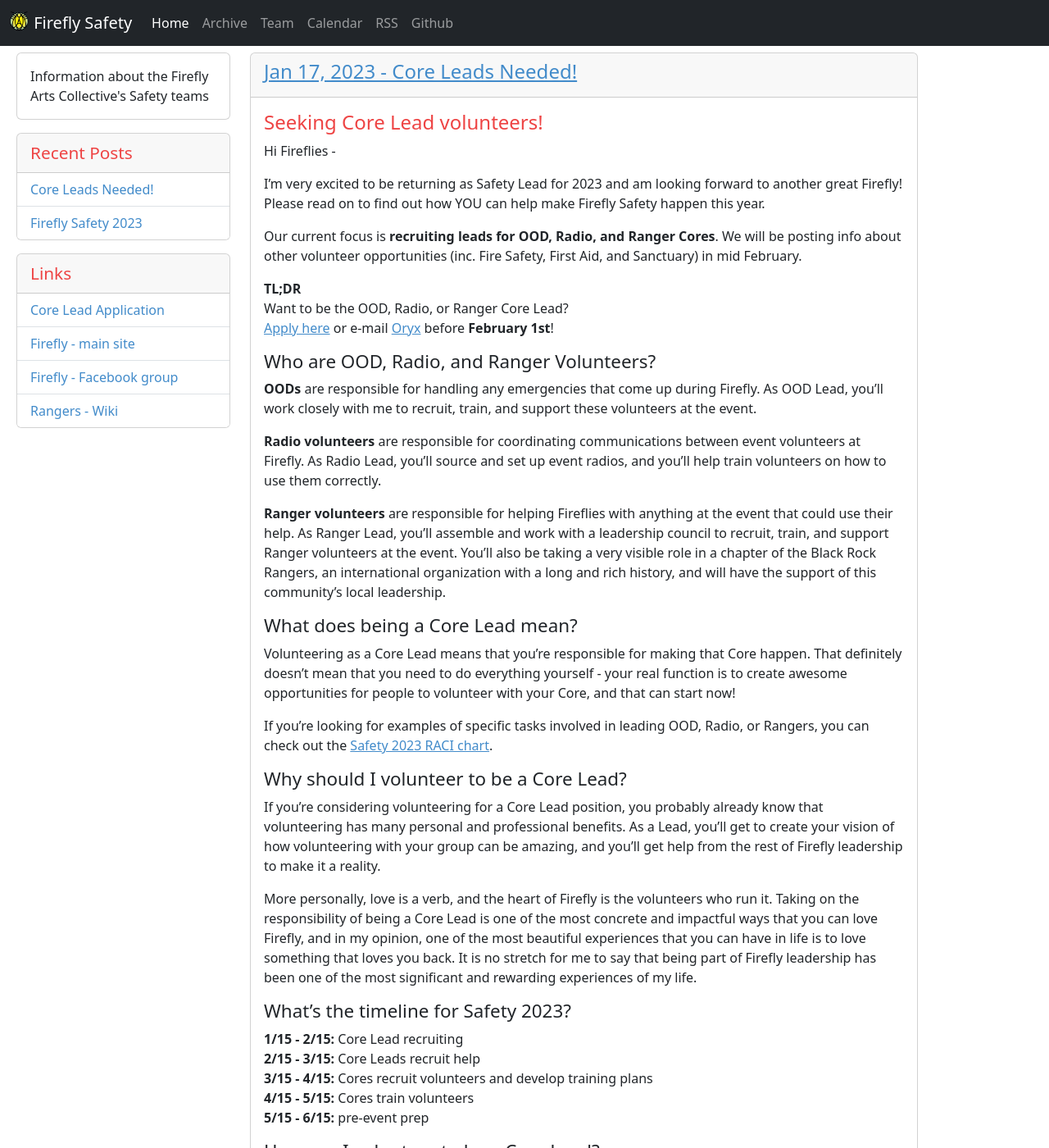
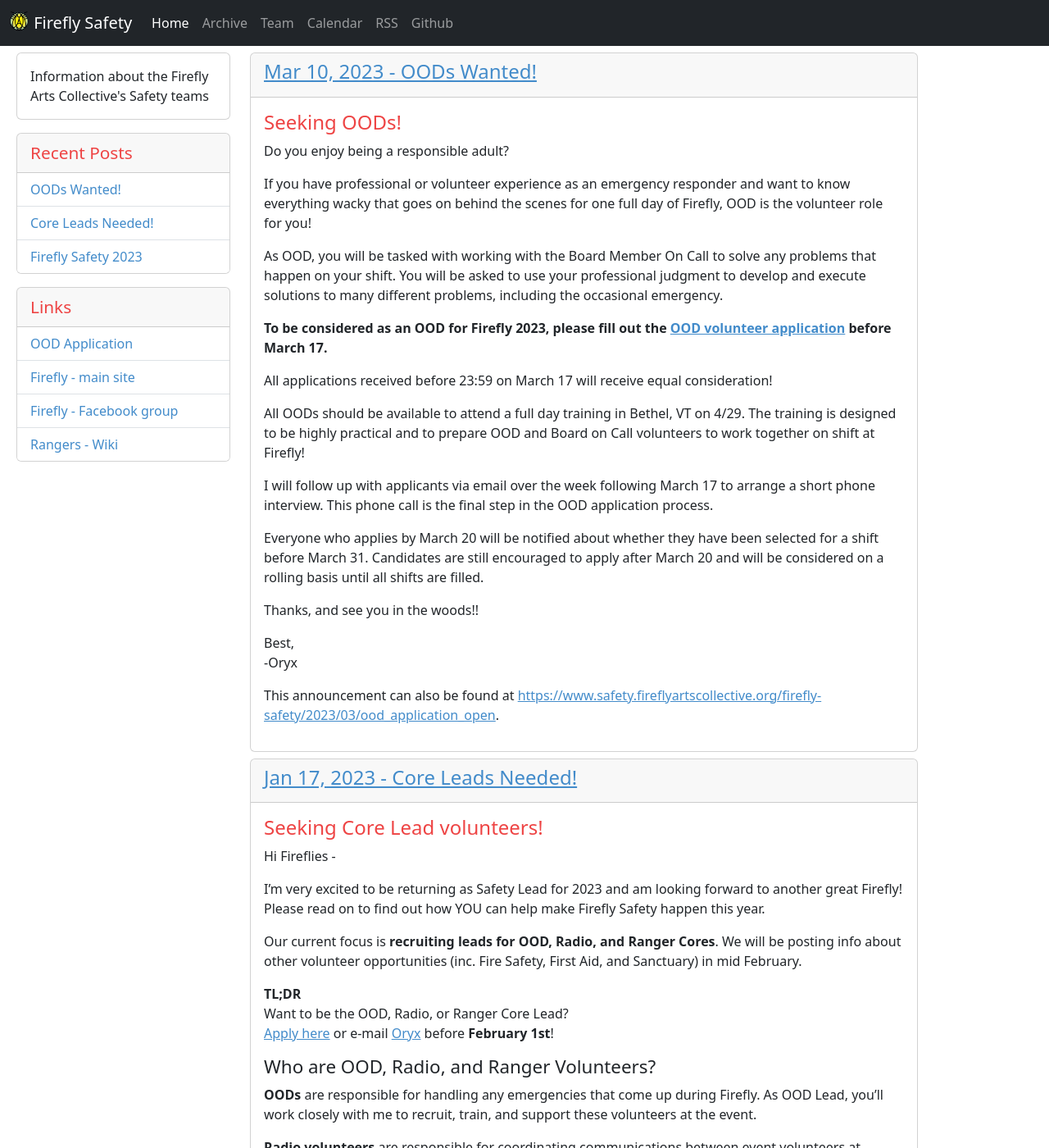
Before and after one commit to kasittig/firefly-safety, a Jekyll site: the page built from index.html, in a window 1280 px wide and 1400 px high. Shown: the whole window at 82% size. Built offline with Jekyll 4.4.1, drawn with Linux system fonts in a browser that asks for light colours; the list of posts is cut into pages by our own code.

Commit message:
OOD application for 2023

```diff
--- a/_includes/links-list.html
+++ b/_includes/links-list.html
@@ -4,7 +4,7 @@
     </div>
 
     <div class="list-group list-group-flush">
-        <a class="list-group-item list-group-item-action" href="{{ site.baseurl }}/lead_application.html">Core Lead Application</a>
+        <a class="list-group-item list-group-item-action" href="{{ site.baseurl }}/ood_application.html">OOD Application</a>
         {% for item in site.data.links %}
         <a class="list-group-item list-group-item-action" href={{ item.link }}>
             {{ item.name }}
--- /dev/null
+++ b/_posts/2023-03-10-ood_application_open.md
@@ -0,0 +1,38 @@
+---
+layout: post
+title: "OODs Wanted!"
+date: 2023-03-10 08:21:00 -0500
+author: oryx
+core: ood
+comments: false
+---
+
+# Seeking OODs!
+
+Do you enjoy being a responsible adult?
+
+If you have professional or volunteer experience as an emergency responder and want to know everything wacky that goes on behind the scenes for one full day of Firefly, OOD is the volunteer role for you!
+
+
+As OOD, you will be tasked with working with the Board Member On Call to solve any problems that happen on your shift. You will be asked to use your professional judgment to develop and execute solutions to many different problems, including the occasional emergency.
+
+
+**To be considered as an OOD for Firefly 2023, please fill out the [OOD volunteer application]({{ site.baseurl }}/ood_application.html) before March 17.**
+
+All applications received before 23:59 on March 17 will receive equal consideration!
+
+
+All OODs should be available to attend a full day training in Bethel, VT on 4/29. The training is designed to be highly practical and to prepare OOD and Board on Call volunteers to work together on shift at Firefly!
+
+
+I will follow up with applicants via email over the week following March 17 to arrange a short phone interview. This phone call is the final step in the OOD application process.
+
+
+Everyone who applies by March 20 will be notified about whether they have been selected for a shift before March 31. Candidates are still encouraged to apply after March 20 and will be considered on a rolling basis until all shifts are filled.
+
+Thanks, and see you in the woods!!
+
+Best,
+-Oryx
+
+This announcement can also be found at [https://www.safety.fireflyartscollective.org/firefly-safety/2023/03/ood\_application\_open](https://www.safety.fireflyartscollective.org/firefly-safety/2023/03/ood_application_open).
```
Also changed, not shown: ood_application.html (added, +11 -0 lines).
